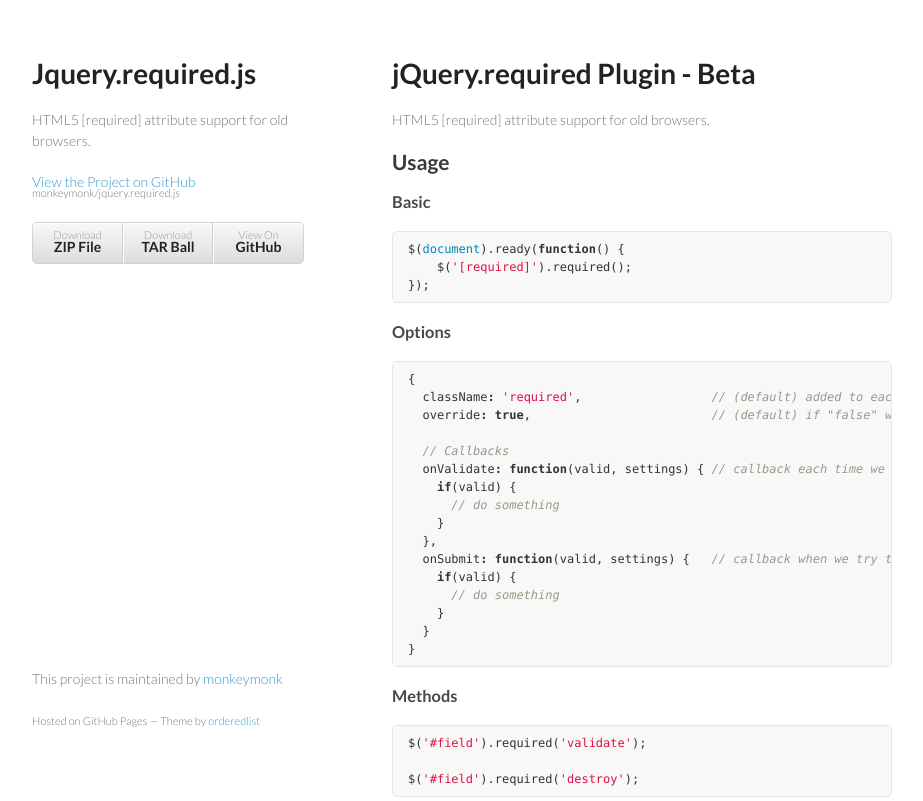
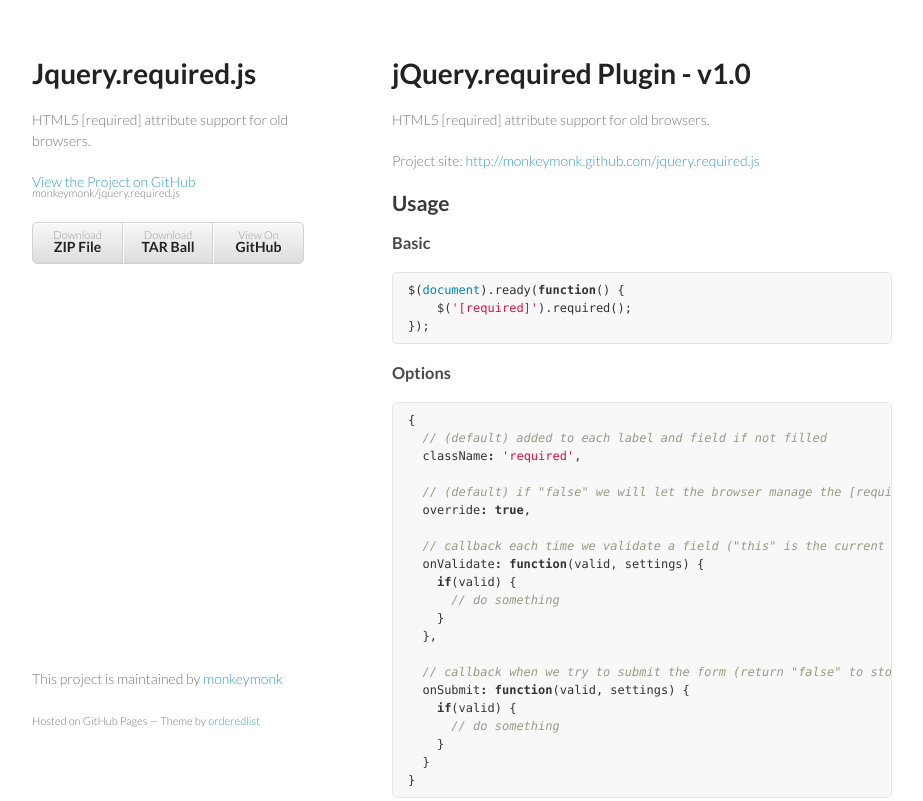
Before and after one commit to monkeymonk/jquery.required.js, a plain HTML site: page index.html in a window 1280 px wide. Shown: the top 801 px of the page, without its empty margins (178-1101 px from the left). Drawn offline with Linux system fonts and the light colour scheme.

Commit message:
Create gh-pages branch via GitHub

```diff
--- a/index.html
+++ b/index.html
@@ -28,9 +28,11 @@
         </ul>
       </header>
       <section>
-        <h1>jQuery.required Plugin - Beta</h1>
+        <h1>jQuery.required Plugin - v1.0</h1>
 
 <p>HTML5 [required] attribute support for old browsers.</p>
+
+<p>Project site: <a href="http://monkeymonk.github.com/jquery.required.js">http://monkeymonk.github.com/jquery.required.js</a></p>
 
 <h2>Usage</h2>
 
@@ -44,16 +46,21 @@
 <h3>Options</h3>
 
 <div class="highlight"><pre><span class="p">{</span>
-  <span class="nx">className</span><span class="o">:</span> <span class="s1">'required'</span><span class="p">,</span>                  <span class="c1">// (default) added to each label and field if not filled</span>
-  <span class="nx">override</span><span class="o">:</span> <span class="kc">true</span><span class="p">,</span>                         <span class="c1">// (default) if "false" we will let the browser manage the [required] attributes</span>
+  <span class="c1">// (default) added to each label and field if not filled</span>
+  <span class="nx">className</span><span class="o">:</span> <span class="s1">'required'</span><span class="p">,</span>
 
-  <span class="c1">// Callbacks</span>
-  <span class="nx">onValidate</span><span class="o">:</span> <span class="kd">function</span><span class="p">(</span><span class="nx">valid</span><span class="p">,</span> <span class="nx">settings</span><span class="p">)</span> <span class="p">{</span> <span class="c1">// callback each time we validate a field ("this" is the current field)</span>
+  <span class="c1">// (default) if "false" we will let the browser manage the [required] attributes</span>
+  <span class="nx">override</span><span class="o">:</span> <span class="kc">true</span><span class="p">,</span>
+
+  <span class="c1">// callback each time we validate a field ("this" is the current field)</span>
+  <span class="nx">onValidate</span><span class="o">:</span> <span class="kd">function</span><span class="p">(</span><span class="nx">valid</span><span class="p">,</span> <span class="nx">settings</span><span class="p">)</span> <span class="p">{</span>
     <span class="k">if</span><span class="p">(</span><span class="nx">valid</span><span class="p">)</span> <span class="p">{</span>
       <span class="c1">// do something</span>
     <span class="p">}</span>
   <span class="p">},</span>
-  <span class="nx">onSubmit</span><span class="o">:</span> <span class="kd">function</span><span class="p">(</span><span class="nx">valid</span><span class="p">,</span> <span class="nx">settings</span><span class="p">)</span> <span class="p">{</span>   <span class="c1">// callback when we try to submit the form (return "false" to stop submiting, "this" is the current form)</span>
+
+  <span class="c1">// callback when we try to submit the form (return "false" to stop submiting, "this" is the current form)</span>
+  <span class="nx">onSubmit</span><span class="o">:</span> <span class="kd">function</span><span class="p">(</span><span class="nx">valid</span><span class="p">,</span> <span class="nx">settings</span><span class="p">)</span> <span class="p">{</span>
     <span class="k">if</span><span class="p">(</span><span class="nx">valid</span><span class="p">)</span> <span class="p">{</span>
       <span class="c1">// do something</span>
     <span class="p">}</span>
```
Also changed, not shown: params.json (+1 -1 lines).
